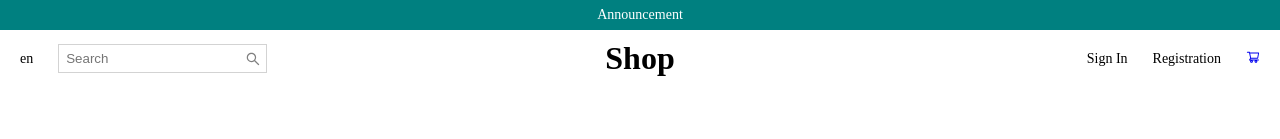
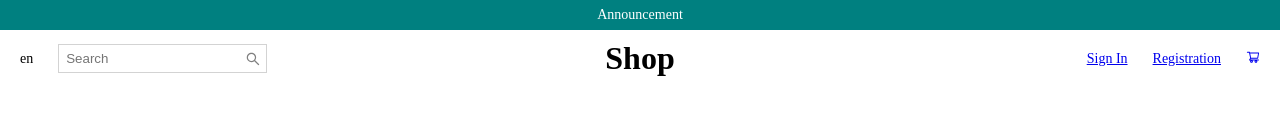
Before and after one commit to GvinP/shop, a React (Create React App) app: page /product/1 in a window 1280 px wide. Shown: the top 139 px of the page. Built offline with nearby package versions, Linux system fonts and the light colour scheme; no server answers.

Commit message:
add authreducer, login thunk and redux-persist

```diff
--- a/package.json
+++ b/package.json
@@ -19,6 +19,7 @@
     "react-redux": "^8.0.2",
     "react-router-dom": "^6.3.0",
     "react-scripts": "5.0.1",
+    "redux-persist": "^6.0.0",
     "styled-components": "^5.3.5",
     "typescript": "^4.8.2",
     "web-vitals": "^2.1.4"
--- a/src/App.tsx
+++ b/src/App.tsx
@@ -9,9 +9,10 @@ import { Register } from "./pages/Register";
 import { Login } from "./pages/Login";
 import { Cart } from "./pages/Cart";
 import { Routes, Route, Navigate, Outlet } from "react-router-dom";
+import { useAppSelector } from "./app/hooks";
 
 function App() {
-  const user = false;
+  const user = useAppSelector(state=>state.auth.currentUser?.username);
   return (
     <Routes>
       <Route path="/" element={<>
--- a/src/api/api.ts
+++ b/src/api/api.ts
@@ -1 +1,21 @@
-import {publicRequest, userRequest} from './config'
+import { AxiosResponse } from "axios";
+import { publicRequest } from "./config";
+
+export const authAPI = {
+  login(email: string, password: string): Promise<AxiosResponse<AuthResponse>> {
+    return publicRequest.post<AuthResponse>("auth/login", { email, password });
+  },
+};
+
+export interface AuthResponse {
+    accessToken: string;
+    user: IUser;
+  }
+
+  export interface IUser {
+    _id: string;
+    username: string;
+    email: string;
+    isAdmin: boolean;
+    createdAt: string;
+  }
--- a/src/app/store.ts
+++ b/src/app/store.ts
@@ -1,11 +1,46 @@
-import { configureStore, ThunkAction, Action } from '@reduxjs/toolkit';
-import cartReducer from '../reducers/cartReducer';
+import {
+  configureStore,
+  combineReducers,
+  ThunkAction,
+  Action,
+} from "@reduxjs/toolkit";
+import {
+  persistStore,
+  persistReducer,
+  FLUSH,
+  REHYDRATE,
+  PAUSE,
+  PERSIST,
+  PURGE,
+  REGISTER,
+} from "redux-persist";
+import storage from "redux-persist/lib/storage";
+import cartReducer from "../reducers/cartReducer";
+import authReducer from "../reducers/authReducer";
+
+const persistConfig = {
+  key: "root",
+  version: 1,
+  storage,
+};
+
+const rootReducer = combineReducers({
+  cart: cartReducer,
+  auth: authReducer,
+});
+const persistedReducer = persistReducer(persistConfig, rootReducer);
 
 export const store = configureStore({
-  reducer: {
-    cart: cartReducer,
-  },
+  reducer: persistedReducer,
+  middleware: (getDefaultMiddleware) =>
+    getDefaultMiddleware({
+      serializableCheck: {
+        ignoredActions: [FLUSH, REHYDRATE, PAUSE, PERSIST, PURGE, REGISTER],
+      },
+    }),
 });
+
+export let persistor = persistStore(store);
 
 export type AppDispatch = typeof store.dispatch;
 export type RootState = ReturnType<typeof store.getState>;
--- a/src/components/Navbar.tsx
+++ b/src/components/Navbar.tsx
@@ -105,8 +105,12 @@ export const Navbar = () => {
           <Logo>Shop</Logo>
         </CenterBlock>
         <RightBlock>
+        <Link to={'/login'}>
           <MenuItem>Sign In</MenuItem>
+        </Link>
+        <Link to={'/register'}>
           <MenuItem>Registration</MenuItem>
+        </Link>
           <Link to={'/cart'}>
           <MenuItem>
             <AiOutlineShoppingCart />
--- a/src/index.tsx
+++ b/src/index.tsx
@@ -1,10 +1,11 @@
 import { createRoot } from "react-dom/client";
 import { Provider } from "react-redux";
-import { store } from "./app/store";
+import { persistor, store } from "./app/store";
 import App from "./App";
 import reportWebVitals from "./reportWebVitals";
 import "./index.css";
 import { BrowserRouter } from "react-router-dom";
+import { PersistGate } from 'redux-persist/integration/react'
 
 const container = document.getElementById("root")!;
 const root = createRoot(container);
@@ -12,7 +13,9 @@ const root = createRoot(container);
 root.render(
   <BrowserRouter>
     <Provider store={store}>
+    <PersistGate loading={null} persistor={persistor}>
       <App />
+    </PersistGate>
     </Provider>
   </BrowserRouter>
 );
--- a/src/pages/Login.tsx
+++ b/src/pages/Login.tsx
@@ -1,4 +1,7 @@
+import { useState, FormEvent } from "react";
 import styled from "styled-components";
+import { useAppDispatch, useAppSelector } from "../app/hooks";
+import { login } from "../reducers/authReducer";
 import { mobile } from "../responsive";
 
 const Container = styled.div`
@@ -12,7 +15,7 @@ const Wrapper = styled.div`
   width: 25%;
   padding: 20px;
   ${mobile({
-    "width": "75%",
+    width: "75%",
   })}
 `;
 const Title = styled.h1`
@@ -37,23 +40,49 @@ const Button = styled.button`
   color: white;
   cursor: pointer;
   margin-bottom: 10px;
+  &:disabled {
+    opacity: 0.5;
+    cursor: not-allowed;
+  }
 `;
 const Link = styled.a`
-    margin: 5px 0px;
-    font-size: 12px;
-    text-decoration: underline;
-    cursor: pointer;
+  margin: 5px 0px;
+  font-size: 12px;
+  text-decoration: underline;
+  cursor: pointer;
 `;
+const Error = styled.span`
+  color: red;
+`
 
 export const Login = () => {
+  const [email, setEmail] = useState("");
+  const [password, setPassword] = useState("");
+  const dispatch = useAppDispatch();
+  const isLoading = useAppSelector(state=>state.auth.isLoading)
+  const error = useAppSelector(state=>state.auth.error)
+
+  const handleSubmit = (event: FormEvent<HTMLFormElement>) => {
+    event.preventDefault();
+    dispatch(login({ email, password }));
+  };
   return (
     <Container>
       <Wrapper>
         <Title>Sign in</Title>
-        <Form>
-          <Input placeholder="username" />
-          <Input placeholder="password" />
-          <Button>Login</Button>
+        <Form onSubmit={handleSubmit}>
+          <Input
+            placeholder="email"
+            value={email}
+            onChange={(e) => setEmail(e.target.value)}
+          />
+          <Input
+            placeholder="password"
+            value={password}
+            onChange={(e) => setPassword(e.target.value)}
+          />
+          <Button disabled={isLoading}>Login</Button>
+          {error&&<Error>Something went wrong...</Error>}
           <Link>Do not you remember the password?</Link>
           <Link>Create a new acount</Link>
         </Form>
--- /dev/null
+++ b/src/reducers/authReducer.ts
@@ -0,0 +1,61 @@
+import { createAsyncThunk, createSlice } from "@reduxjs/toolkit";
+import { authAPI, AuthResponse, IUser } from "../api/api";
+
+export interface AuthState {
+  currentUser: IUser;
+  isLoading: boolean;
+  error: boolean;
+}
+
+interface AuthData {
+  email: string;
+  password: string;
+}
+
+const initialState: AuthState = {
+  currentUser: {} as IUser,
+  isLoading: false,
+  error: false,
+};
+
+export const login = createAsyncThunk<AuthResponse | undefined, AuthData>(
+  "auth/login",
+  async ({ email, password }: AuthData, thunkAPI) => {
+    thunkAPI.dispatch(loginStart())
+    try {
+      const response = await authAPI.login(email, password);
+      localStorage.setItem("token", response.data.accessToken);
+      thunkAPI.dispatch(loginSuccess())
+      return response.data;
+    } catch (error) {
+      thunkAPI.dispatch(loginFailure())
+      console.log(error);
+    }
+  }
+);
+
+export const authSlice = createSlice({
+  name: "auth",
+  initialState,
+  reducers: {
+    loginStart: (state) => {
+      state.isLoading = true;
+    },
+    loginSuccess: (state) => {
+      state.isLoading = false;
+    },
+    loginFailure: (state) => {
+      state.isLoading = false;
+      state.error = true;
+    },
+  },
+  extraReducers: (builder) => {
+    builder.addCase(login.fulfilled, (state, action) => {
+      state.currentUser = action.payload?.user!
+    });
+  }
+});
+
+export const { loginStart, loginFailure, loginSuccess } = authSlice.actions;
+
+export default authSlice.reducer;
```
Also changed, not shown: 1 other file (tests, documents, lock files or other folders).
